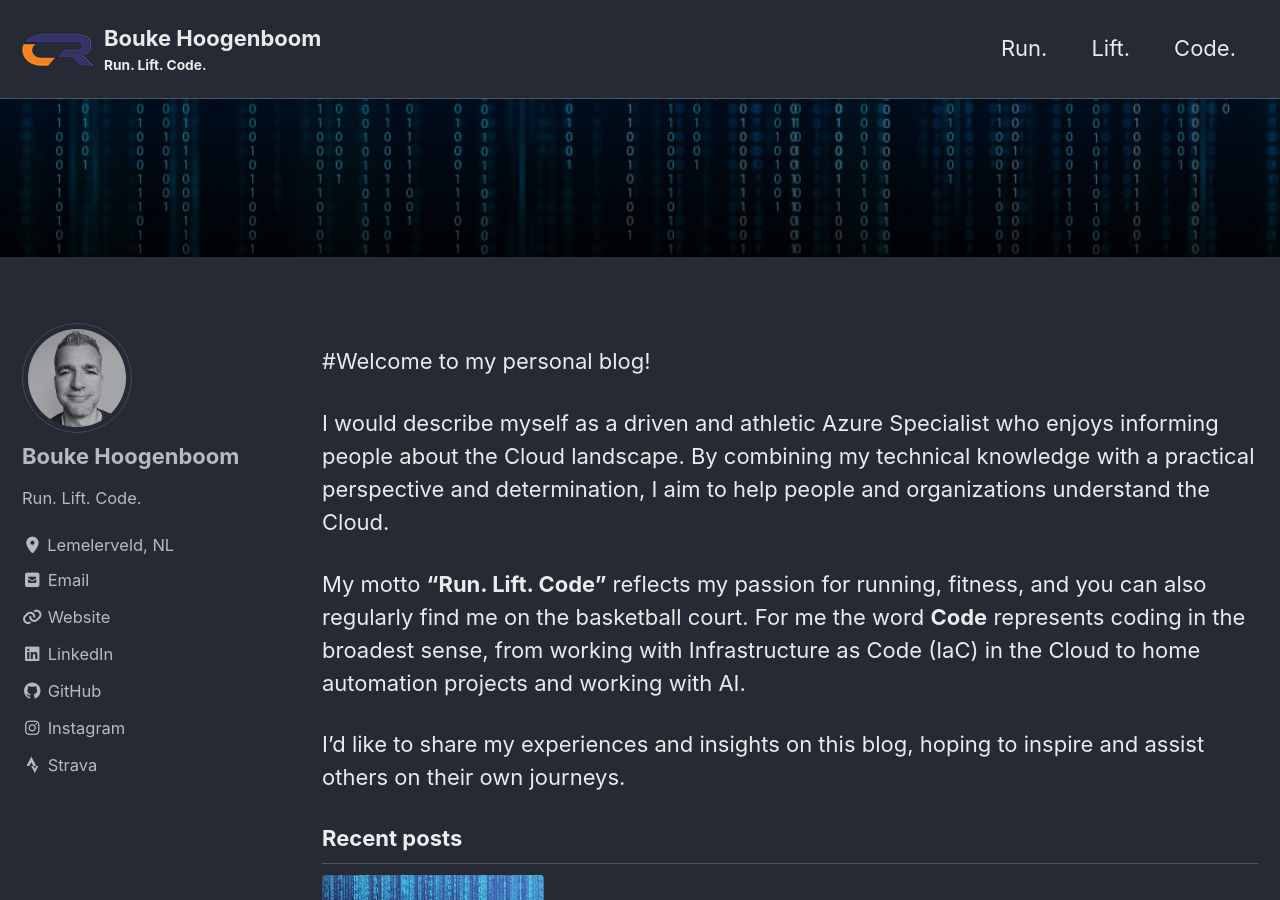
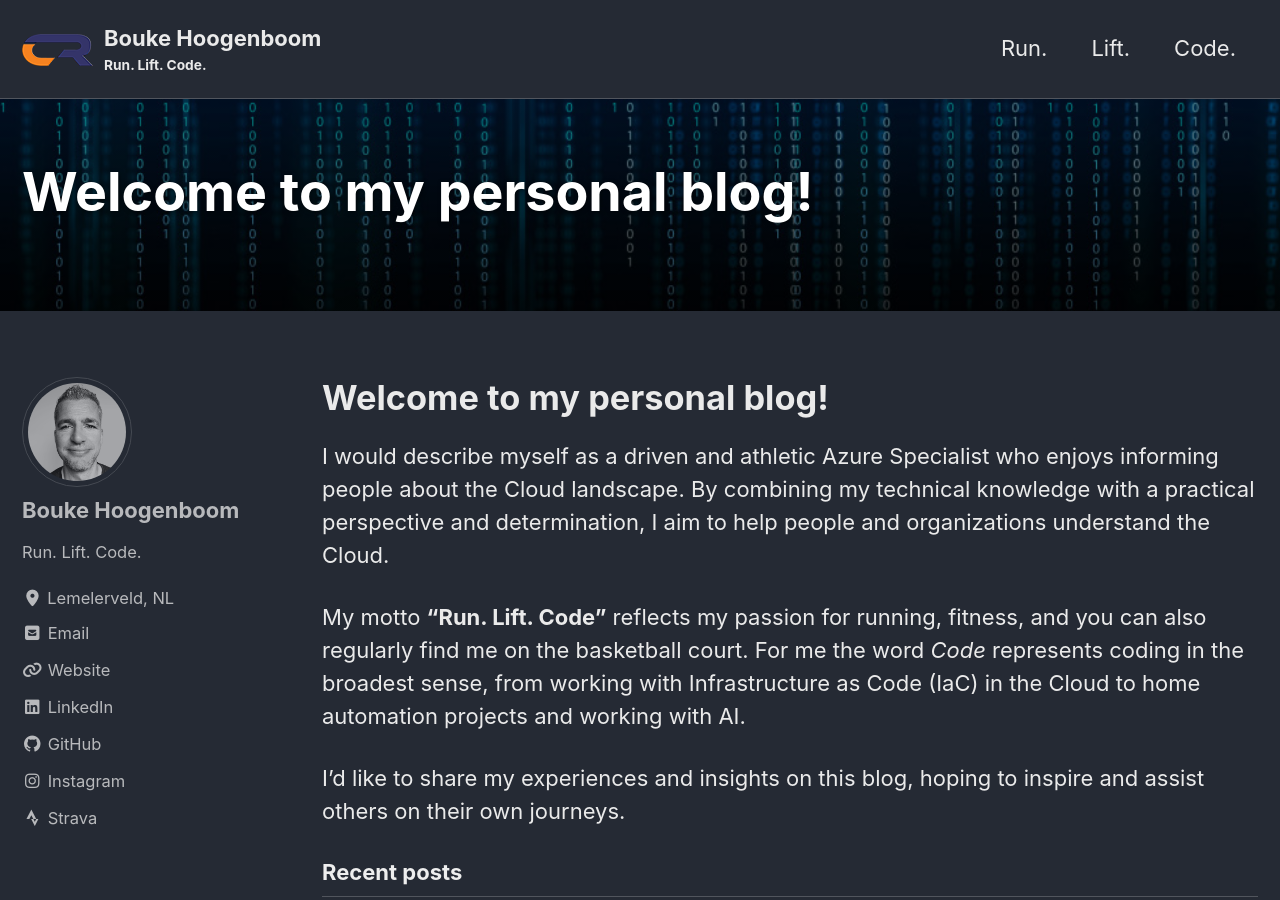
Before and after one commit to bhoogenboom/BoukeHoogenboom, a Jekyll site: the page built from index.md, in a window 1280 px wide and 900 px high. Built offline with Jekyll 4.4.1, drawn with Linux system fonts in a browser that asks for light colours; cached includes are drawn as plain includes; our own code applies the rules of GitHub Pages for plain Markdown files.

Commit message:
Set Heading

```diff
--- a/index.md
+++ b/index.md
@@ -3,12 +3,12 @@
 author_profile: true
 ---
 
-#Welcome to my personal blog!
+# Welcome to my personal blog!
 
 I would describe myself as a driven and athletic Azure Specialist who enjoys informing people about the Cloud landscape.
 By combining my technical knowledge with a practical perspective and determination, I aim to help people and organizations understand the Cloud.
 
 My motto **“Run. Lift. Code”** reflects my passion for running, fitness, and you can also regularly find me on the basketball court.
-For me the word **Code** represents coding in the broadest sense, from working with Infrastructure as Code (IaC) in the Cloud to home automation projects and working with AI.
+For me the word *Code* represents coding in the broadest sense, from working with Infrastructure as Code (IaC) in the Cloud to home automation projects and working with AI.
 
 I'd like to share my experiences and insights on this blog, hoping to inspire and assist others on their own journeys.
```
